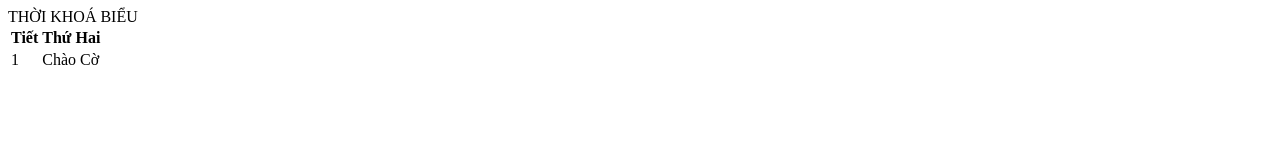
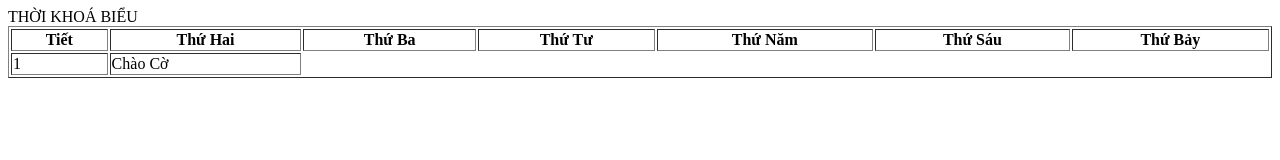
Before and after one commit to Neyuhvu/JiJiYu, a plain HTML site: page index.html in a window 1280 px wide. Drawn offline with Linux system fonts and the light colour scheme.

Commit message:
Update index.html

```diff
--- a/index.html
+++ b/index.html
@@ -4,11 +4,15 @@
   </head>
   <body>
     THỜI KHOÁ BIỂU
-    <table>
+    <table border="1" width="100%">
       <tr>
         <th> Tiết </th>
         <th> Thứ Hai </th>
-
+        <th> Thứ Ba </th>
+        <th> Thứ Tư </th>
+        <th> Thứ Năm </th>
+        <th> Thứ Sáu </th>
+        <th> Thứ Bảy </th>
       </tr>
       <tr>
         <td>1</td>
```
